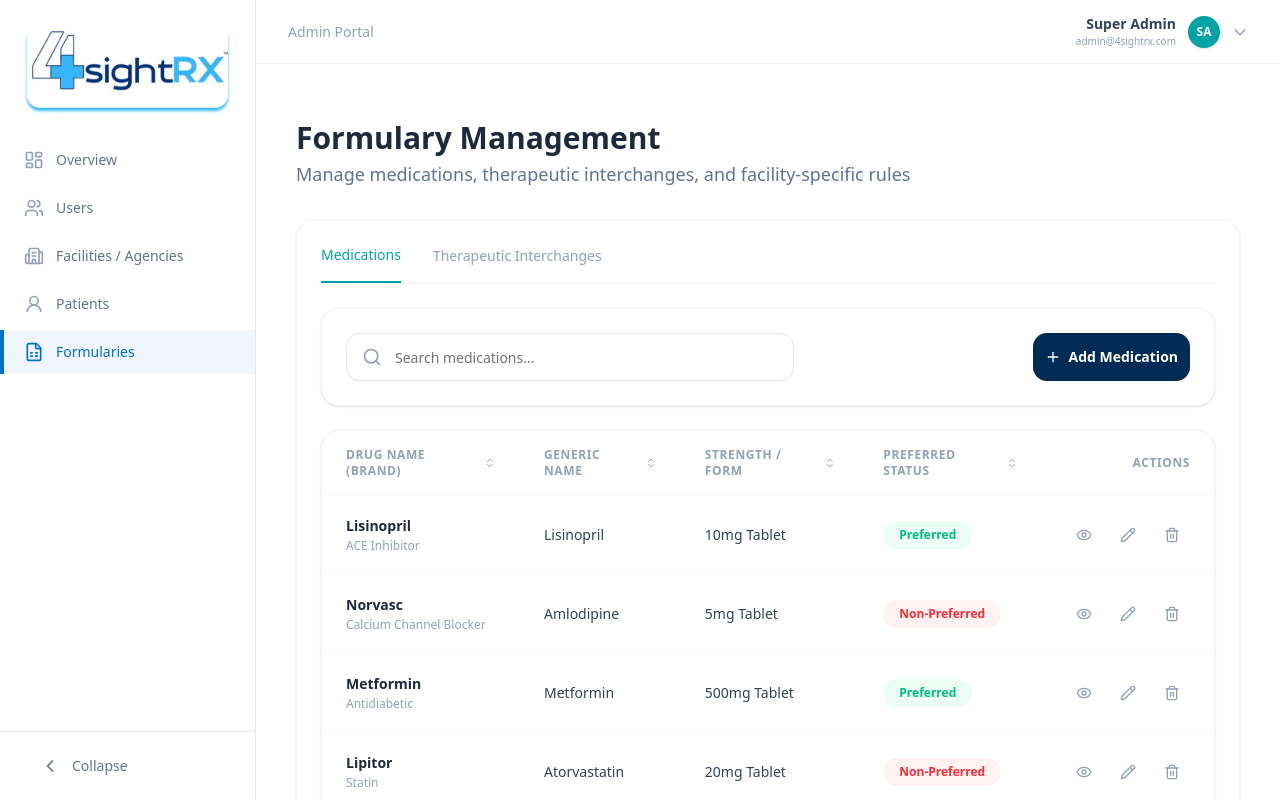
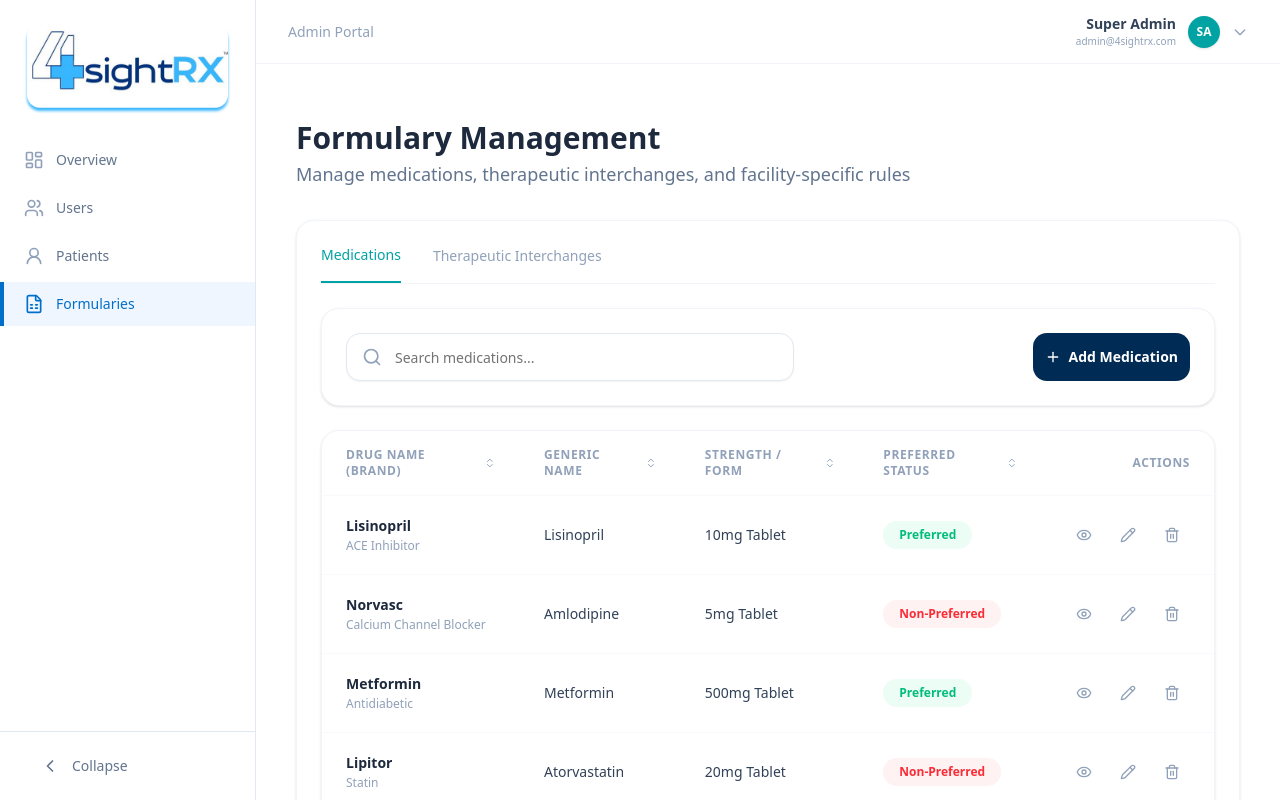
Before and after one commit to pronoy656/4sightRX, a Next.js app: page /formularies in a window 1280 px wide. Shown: the top 800 px of the page. Built offline with nearby package versions, Linux system fonts and the light colour scheme.

Commit message:
remove one route

```diff
--- a/src/components/dashboard/Sidebar.tsx
+++ b/src/components/dashboard/Sidebar.tsx
@@ -27,7 +27,7 @@ const items: Array<{
 }> = [
     { href: "/overview", label: "Overview", Icon: LayoutDashboard },
     { href: "/users", label: "Users", Icon: Users },
-    { href: "/facilities", label: "Facilities / Agencies", Icon: Building2 },
+    // { href: "/facilities", label: "Facilities / Agencies", Icon: Building2 },
     { href: "/patients", label: "Patients", Icon: UserRound },
     { href: "/formularies", label: "Formularies", Icon: FileSpreadsheet },
     // { href: "/analytics", label: "Analytics", Icon: BarChart3 },
```
